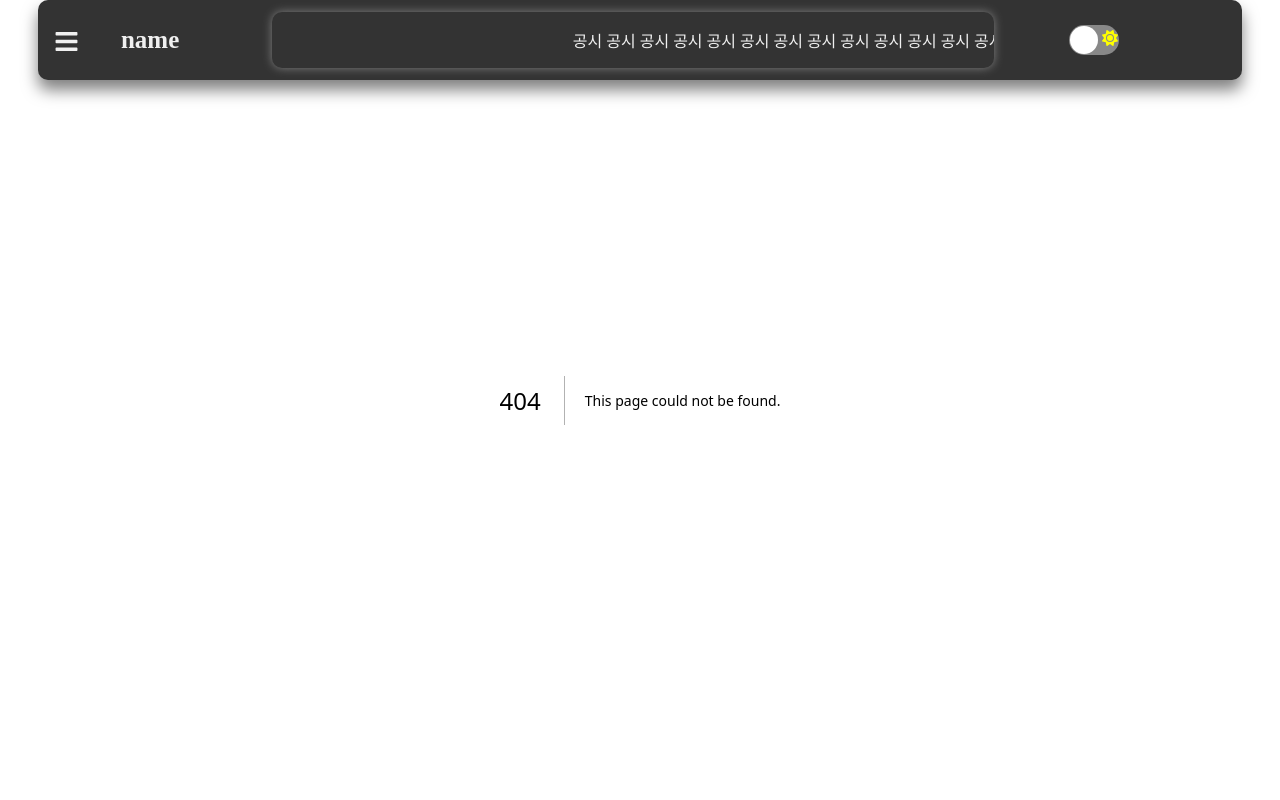
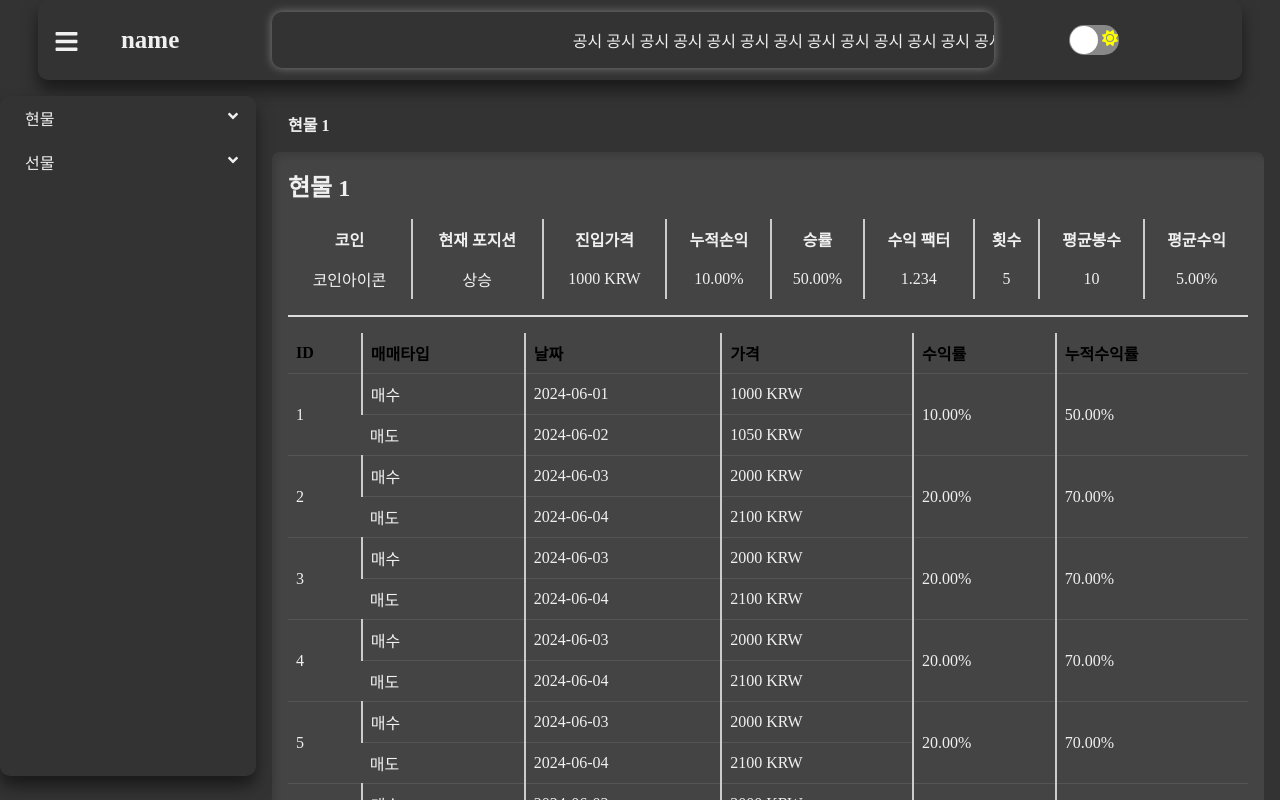
Before and after one commit to deenuit113/Tradin, a Next.js app in the folder coin/: page /spot/1 in a window 1280 px wide. Before the commit this address had no page. Built offline with nearby package versions, Linux system fonts and the light colour scheme.

Commit message:
Feat: add strategy page

```diff
--- /dev/null
+++ b/coin/pages/spot/[num]/index.tsx
@@ -0,0 +1,108 @@
+import { useRouter } from 'next/router';
+import * as S from "../../../src/components/units/Item.styles";
+import { useSidebar } from "../../../src/components/commons/SidebarContext";
+import SideBar from "../../../src/components/units/Sidebar";
+import { useRecoilState } from "recoil";
+import { darkMode } from "../../../src/components/commons/atoms";
+
+export default function SpotDetail(): JSX.Element {
+    const { sidebarOpen } = useSidebar();
+    const [isDarkMode] = useRecoilState(darkMode);
+    const router = useRouter();
+    const { num } = router.query;
+
+    const transactions = [
+        { id: 1, type: "매수", date: "2024-06-01", price: "1000 KRW", yield: "10.00%", cumYield: "50.00%" },
+        { id: 1, type: "매도", date: "2024-06-02", price: "1050 KRW", yield: "", cumYield: "" },
+        { id: 2, type: "매수", date: "2024-06-03", price: "2000 KRW", yield: "20.00%", cumYield: "70.00%" },
+        { id: 2, type: "매도", date: "2024-06-04", price: "2100 KRW", yield: "", cumYield: "" },
+        { id: 3, type: "매수", date: "2024-06-03", price: "2000 KRW", yield: "20.00%", cumYield: "70.00%" },
+        { id: 3, type: "매도", date: "2024-06-04", price: "2100 KRW", yield: "", cumYield: "" },
+        { id: 4, type: "매수", date: "2024-06-03", price: "2000 KRW", yield: "20.00%", cumYield: "70.00%" },
+        { id: 4, type: "매도", date: "2024-06-04", price: "2100 KRW", yield: "", cumYield: "" },
+        { id: 5, type: "매수", date: "2024-06-03", price: "2000 KRW", yield: "20.00%", cumYield: "70.00%" },
+        { id: 5, type: "매도", date: "2024-06-04", price: "2100 KRW", yield: "", cumYield: "" },
+        { id: 6, type: "매수", date: "2024-06-03", price: "2000 KRW", yield: "20.00%", cumYield: "70.00%" },
+        { id: 6, type: "매도", date: "2024-06-04", price: "2100 KRW", yield: "", cumYield: "" },
+        { id: 7, type: "매수", date: "2024-06-03", price: "2000 KRW", yield: "20.00%", cumYield: "70.00%" },
+        { id: 7, type: "매도", date: "2024-06-04", price: "2100 KRW", yield: "", cumYield: "" },
+        { id: 8, type: "매수", date: "2024-06-03", price: "2000 KRW", yield: "20.00%", cumYield: "70.00%" },
+        { id: 8, type: "매도", date: "2024-06-04", price: "2100 KRW", yield: "", cumYield: "" },
+        // Add more transactions as needed
+    ];
+
+    return (
+        <S.Container darkMode={isDarkMode}>
+            <SideBar />
+            <S.MainContent sidebarOpen={sidebarOpen} darkMode={isDarkMode}>
+                <S.SpotHeader darkMode={isDarkMode}>현물 {num}</S.SpotHeader>
+                <S.WidgetContainer darkMode={isDarkMode}>
+                    <S.WidgetHeader darkMode={isDarkMode}>현물 {num}</S.WidgetHeader>
+                    <S.WidgetTable darkMode={isDarkMode}>
+                        <thead>
+                            <tr>
+                                <S.WidgetCell className="title">코인</S.WidgetCell>
+                                <S.WidgetCell className="title">현재 포지션</S.WidgetCell>
+                                <S.WidgetCell className="title">진입가격</S.WidgetCell>
+                                <S.WidgetCell className="title">누적손익</S.WidgetCell>
+                                <S.WidgetCell className="title">승률</S.WidgetCell>
+                                <S.WidgetCell className="title">수익 팩터</S.WidgetCell>
+                                <S.WidgetCell className="title">횟수</S.WidgetCell>
+                                <S.WidgetCell className="title">평균봉수</S.WidgetCell>
+                                <S.WidgetCell className="title">평균수익</S.WidgetCell>
+                            </tr>
+                        </thead>
+                        <tbody>
+                            <tr>
+                                <S.WidgetCell className="value">코인아이콘</S.WidgetCell>
+                                <S.WidgetCell className="value">상승</S.WidgetCell>
+                                <S.WidgetCell className="value">1000 KRW</S.WidgetCell>
+                                <S.WidgetCell className="value">10.00%</S.WidgetCell>
+                                <S.WidgetCell className="value">50.00%</S.WidgetCell>
+                                <S.WidgetCell className="value">1.234</S.WidgetCell>
+                                <S.WidgetCell className="value">5</S.WidgetCell>
+                                <S.WidgetCell className="value">10</S.WidgetCell>
+                                <S.WidgetCell className="value">5.00%</S.WidgetCell>
+                            </tr>
+                        </tbody>
+                    </S.WidgetTable>
+                    <S.HorizontalDivider />
+                    <S.TransactionHistory darkMode={isDarkMode}>
+                        <thead>
+                            <tr>
+                                <S.WidgetCell className="title">ID</S.WidgetCell>
+                                <S.WidgetCell className="title">매매타입</S.WidgetCell>
+                                <S.WidgetCell className="title">날짜</S.WidgetCell>
+                                <S.WidgetCell className="title">가격</S.WidgetCell>
+                                <S.WidgetCell className="title">수익률</S.WidgetCell>
+                                <S.WidgetCell className="title">누적수익률</S.WidgetCell>
+                            </tr>
+                        </thead>
+                        <tbody>
+                            {transactions.map((transaction, idx) => (
+                                <tr key={idx}>
+                                    {idx % 2 === 0 ? (
+                                        <>
+                                            <S.WidgetCell className="value bordered" rowSpan={2}>{transaction.id}</S.WidgetCell>
+                                            <S.WidgetCell className="value">{transaction.type}</S.WidgetCell>
+                                            <S.WidgetCell className="value">{transaction.date}</S.WidgetCell>
+                                            <S.WidgetCell className="value">{transaction.price}</S.WidgetCell>
+                                            <S.WidgetCell className="value bordered" rowSpan={2}>{transaction.yield}</S.WidgetCell>
+                                            <S.WidgetCell className="value bordered" rowSpan={2}>{transaction.cumYield}</S.WidgetCell>
+                                        </>
+                                    ) : (
+                                        <>
+                                            <S.WidgetCell className="value">{transaction.type}</S.WidgetCell>
+                                            <S.WidgetCell className="value">{transaction.date}</S.WidgetCell>
+                                            <S.WidgetCell className="value">{transaction.price}</S.WidgetCell>
+                                        </>
+                                    )}
+                                </tr>
+                            ))}
+                        </tbody>
+                    </S.TransactionHistory>
+                </S.WidgetContainer>
+            </S.MainContent>
+        </S.Container>
+    );
+}
--- a/coin/src/components/units/Item.styles.tsx
+++ b/coin/src/components/units/Item.styles.tsx
@@ -116,3 +116,31 @@ export const WidgetCell = styled.td`
         border-left: none;
     }
 `;
+
+export const HorizontalDivider = styled.div`
+    width: 100%;
+    height: 2px;
+    background-color: #ddd;
+    margin: 1rem 0;
+`;
+
+export const TransactionHistory = styled.table<{ darkMode: boolean }>`
+    width: 100%;
+    border-collapse: collapse;
+    margin-top: 1rem;
+
+    th, td {
+        padding: 0.5rem;
+        text-align: left;
+        border-bottom: 1px solid ${({ darkMode }) => (darkMode ? '#ccc' : '#555')};
+        vertical-align: middle;
+    }
+
+    .title {
+        font-weight: bold;
+    }
+
+    .value {
+        color: ${({ darkMode }) => (darkMode ? '#333' : '#f0f0f0')};
+    }
+`;
--- a/coin/src/components/units/Spot.tsx
+++ b/coin/src/components/units/Spot.tsx
@@ -1,3 +1,4 @@
+import Link from 'next/link';
 import * as S from "./Item.styles";
 import { useSidebar } from "../commons/SidebarContext";
 import SideBar from "./Sidebar";
@@ -15,7 +16,9 @@ export default function SpotPage(): JSX.Element {
                 <S.SpotHeader darkMode={isDarkMode}>현물</S.SpotHeader>
                 {[1, 2, 3, 4].map((num) => (
                     <S.WidgetContainer key={num} darkMode={isDarkMode}>
-                        <S.WidgetHeader darkMode={isDarkMode}>현물 {num}</S.WidgetHeader>
+                        <Link href={`/spot/${num}`} passHref>
+                            <S.WidgetHeader darkMode={isDarkMode}>현물 {num}</S.WidgetHeader>
+                        </Link>
                         <S.WidgetTable darkMode={isDarkMode}>
                             <thead>
                                 <tr>
```
